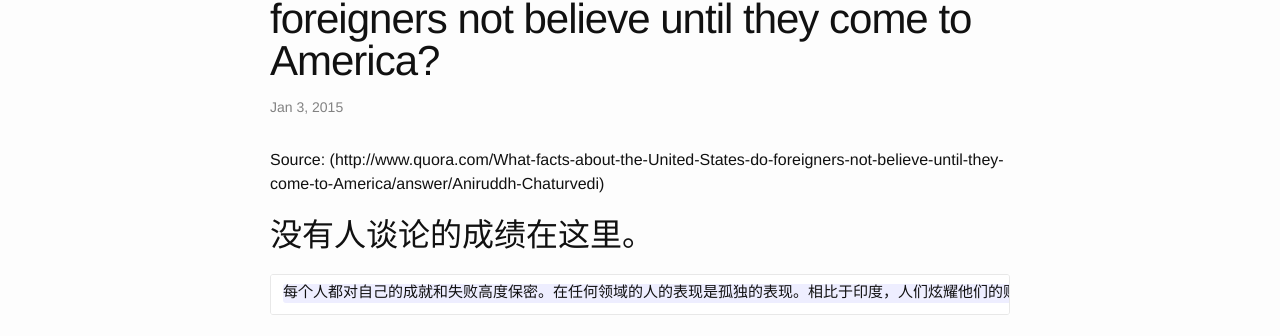
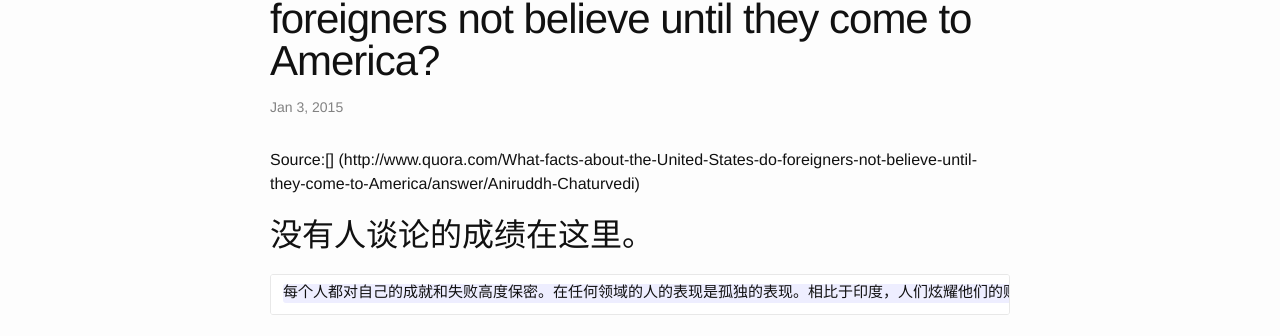
Before and after one commit to thetophu/thetophu.github.io, a Jekyll site: the page built from _posts/2015-01-03-Authentic-America-Life:What-Facts.md, in a window 1280 px wide and 900 px high. Shown: the part 136-472 px from the top of the window. Built offline with Jekyll 4.4.1, drawn with Linux system fonts in a browser that asks for light colours; part of the change alters nothing that is shown.

```diff
--- a/_posts/2015-01-03-Authentic-America-Life:What-Facts.md
+++ b/_posts/2015-01-03-Authentic-America-Life:What-Facts.md
@@ -5,7 +5,7 @@ date:   2015-1-3
 categories: posts
 ---
 
-Source: (http://www.quora.com/What-facts-about-the-United-States-do-foreigners-not-believe-until-they-come-to-America/answer/Aniruddh-Chaturvedi)
+Source:[] (http://www.quora.com/What-facts-about-the-United-States-do-foreigners-not-believe-until-they-come-to-America/answer/Aniruddh-Chaturvedi)
 
 ##没有人谈论的成绩在这里。
 
```
